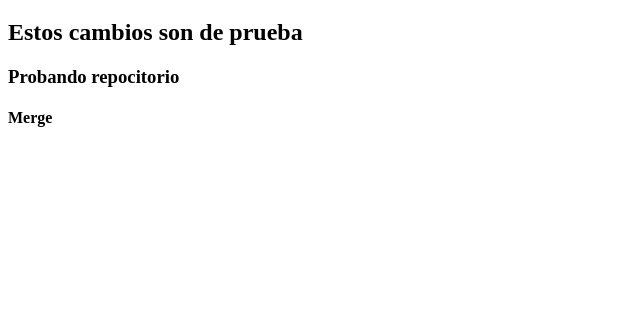
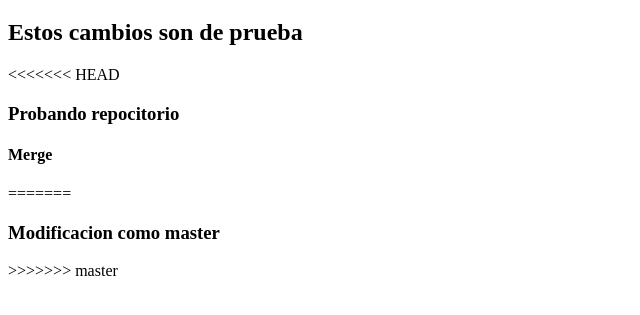
Before and after one commit to Brayam1993/CURSO_SOURCETREE, a plain HTML site: page index.html in a window 1280 px wide. Shown: the part 61-376 px from the top of the page, without its empty margins (0-640 px from the left). Drawn offline with Linux system fonts and the light colour scheme.

Commit message:
Se agrega comentario desde master

```diff
--- a/index.html
+++ b/index.html
@@ -9,7 +9,11 @@
 <body>
     <h1>Hola mundo</h1>
     <h2>Estos cambios son de prueba</h2>
+<<<<<<< HEAD
     <h3>Probando repocitorio</h3>
     <h4>Merge</h4>
+=======
+    <h3>Modificacion como master</h3>
+>>>>>>> master
 </body>
 </html>
```
